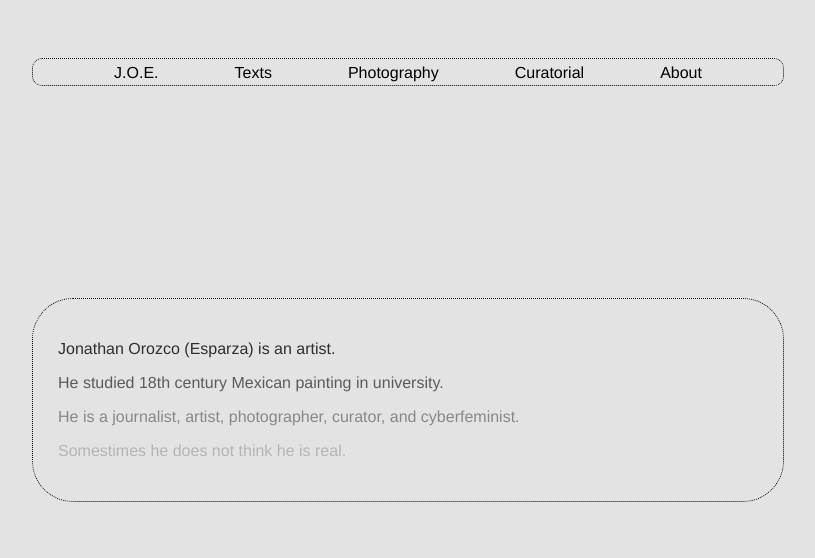
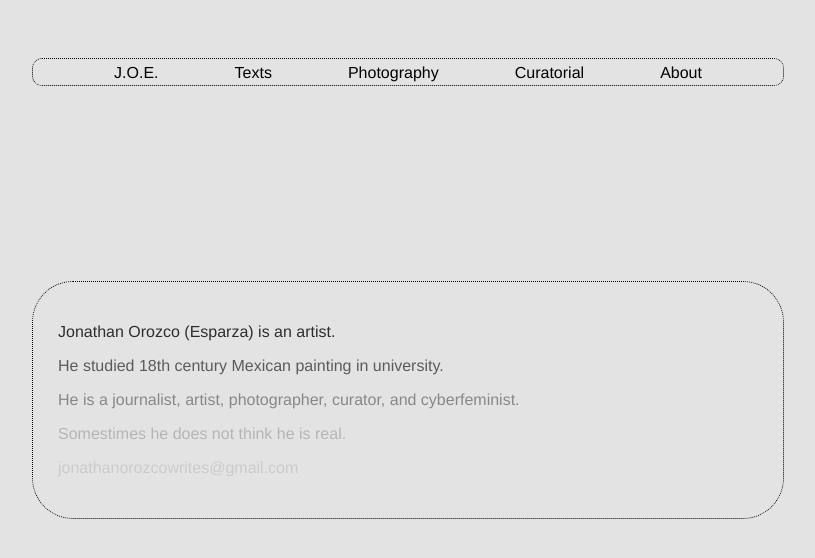
Before and after one commit to jorozcoesparza/curatorial-website, a plain HTML site: page about.html in a window 1280 px wide. Shown: the whole page, without its empty margins (232-1047 px from the left). Drawn offline with Linux system fonts and the light colour scheme.

Commit message:
Adds styling to about page.

```diff
--- a/about.html
+++ b/about.html
@@ -22,6 +22,7 @@
             <p class="p2">He studied 18th century Mexican painting in university.</p>
             <p class="p3">He is a journalist, artist, photographer, curator, and cyberfeminist.</p>
             <p class="p4">Somestimes he does not think he is real.</p>
+            <p class="p5">jonathanorozcowrites@gmail.com</p>
           </div>
 
 
--- a/style.css
+++ b/style.css
@@ -93,3 +93,7 @@ a:link:not(#exclude), a:visited:not(#exclude) {
 .p4 {
     opacity: 20%;
 }
+
+.p5 {
+    opacity: 10%;
+}
```
Also changed, not shown: curatorial.html (+0 -1 lines), index.html (+0 -10 lines), landingPage.html (+2 -0 lines).
